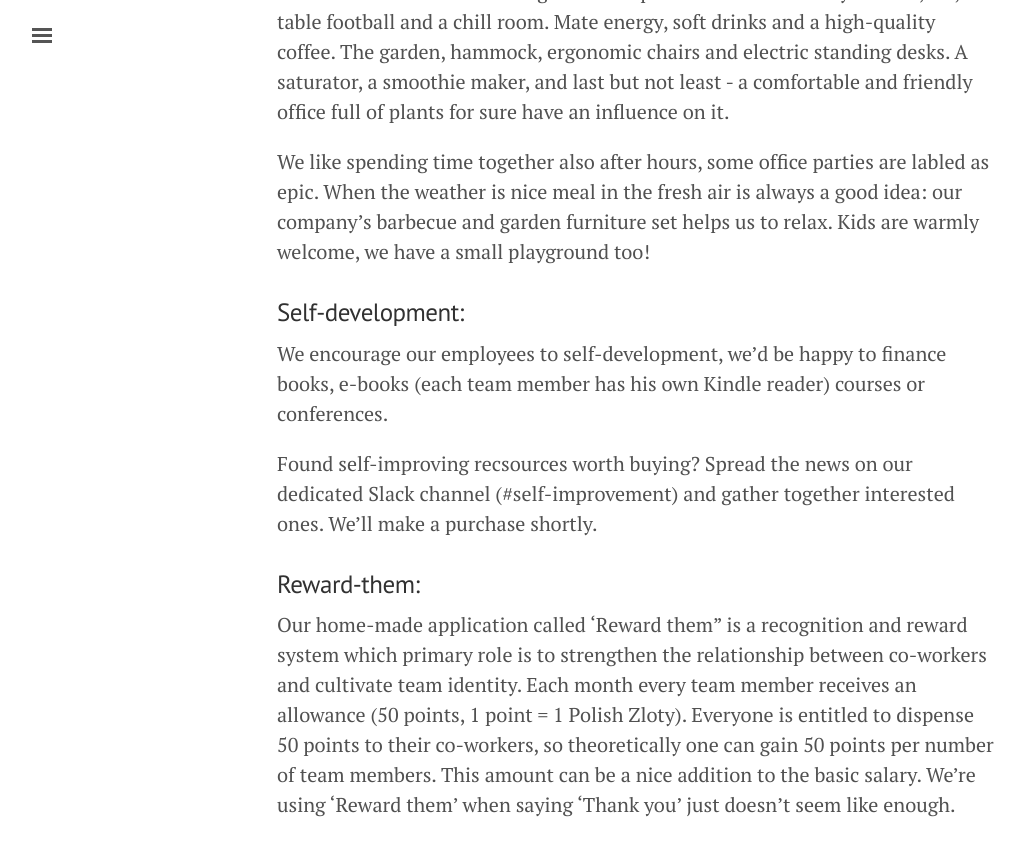
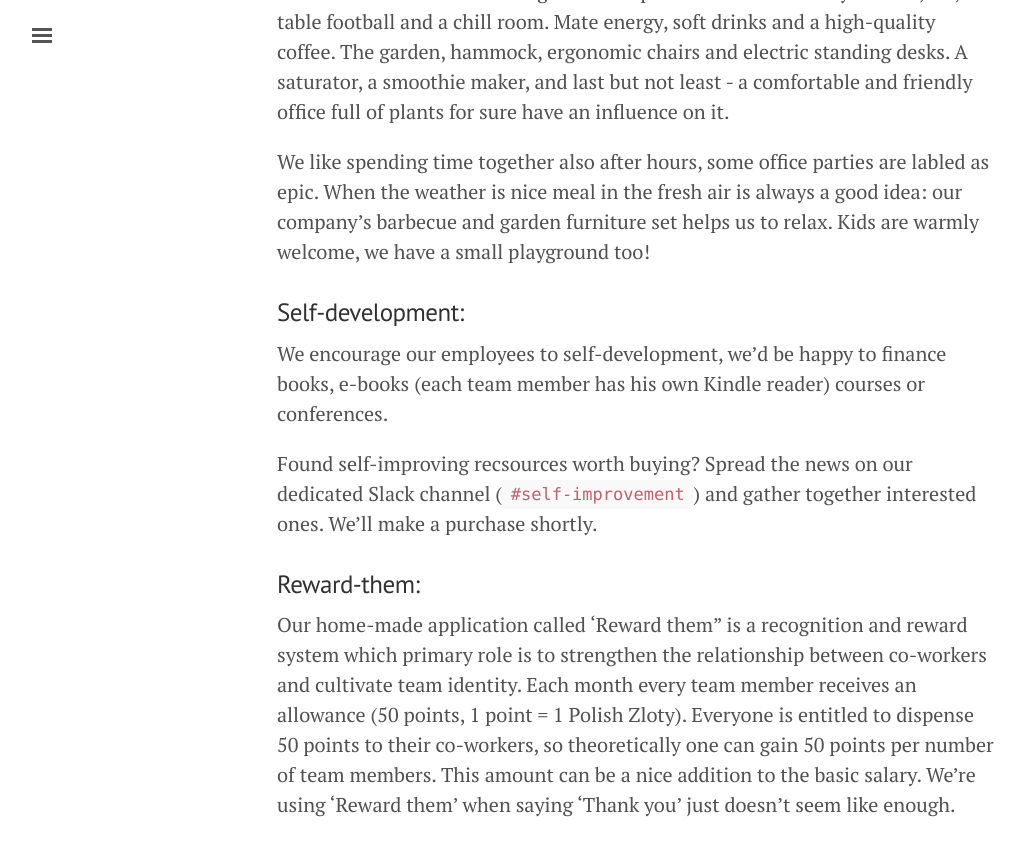
Before and after one commit to prograils/playbook, a Jekyll site: the page built from the_people.md, in a window 1280 px wide and 900 px high, scrolled down 1975 px. Shown: the top 856 px of the window, without its empty margins (3-1027 px from the left). Built offline with Jekyll 4.4.1, drawn with Linux system fonts in a browser that asks for light colours.

```diff
--- a/the_people.md
+++ b/the_people.md
@@ -55,7 +55,7 @@ We like spending time together also after hours, some office parties are labled
 
 We encourage our employees to self-development, we’d be happy to finance books, e-books (each team member has his own Kindle reader) courses or conferences.
 
-Found self-improving recsources worth buying? Spread the news on our dedicated Slack channel (#self-improvement) and gather together interested ones. We'll make a purchase shortly.
+Found self-improving recsources worth buying? Spread the news on our dedicated Slack channel (`#self-improvement`) and gather together interested ones. We'll make a purchase shortly.
 
 
 ### Reward-them:
```
